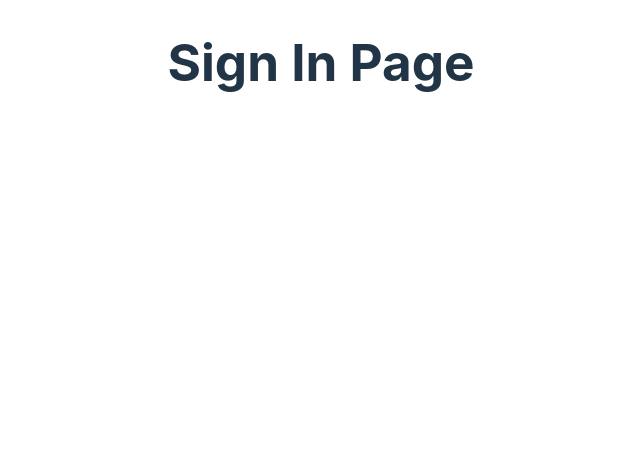
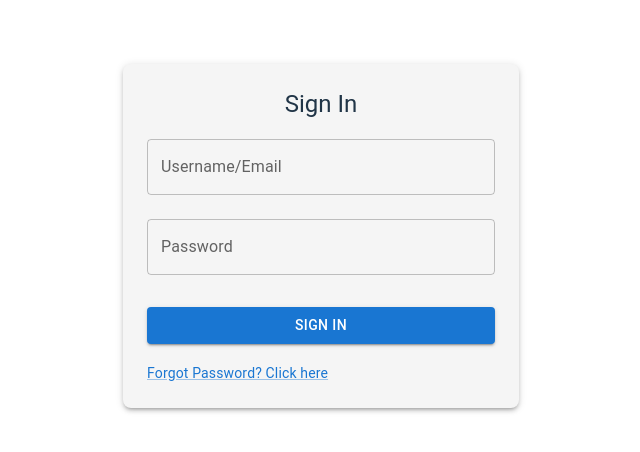
Before and after one commit to 1201-Du-Ryan/twProject3, a React (Vite) app in the folder my-scrollable-website/my-scrollable-website/: page /signin in a window 1280 px wide. Shown: the top 452 px of the page, without its empty margins (319-959 px from the left). Built offline with nearby package versions, Linux system fonts and the light colour scheme.

Commit message:
Implemented the skeleton of the sign in page according to the design of sign up

```diff
--- a/my-scrollable-website/my-scrollable-website/src/pages/SignInPage.jsx
+++ b/my-scrollable-website/my-scrollable-website/src/pages/SignInPage.jsx
@@ -1,12 +1,37 @@
 // src/pages/SignInPage.jsx
 import React from 'react';
+import { Container, Typography, Box, Link } from '@mui/material';
+import InputBox from '../components/InputBox';
+import CustomButton from '../components/custom_button';
 
 const SignInPage = () => {
   return (
-    <div>
-      <h1>Sign In Page</h1>
-      {/* Your sign-in form goes here */}
-    </div>
+    <Container maxWidth="xs">
+      <Box
+        sx={{
+          display: 'flex',
+          flexDirection: 'column',
+          alignItems: 'center',
+          marginTop: 8,
+          padding: 3,
+          borderRadius: 2,
+          boxShadow: 3,
+          backgroundColor: '#f5f5f5',
+        }}
+      >
+        <Typography component="h1" variant="h5">
+          Sign In
+        </Typography>
+        <form style={{ width: '100%', marginTop: 3 }}>
+          <InputBox label="Username/Email" type="text" />
+          <InputBox label="Password" type="password" />
+          <CustomButton title="Sign In" type="submit" />
+          <Link href="#" variant="body2">
+            Forgot Password? Click here
+          </Link>
+        </form>
+      </Box>
+    </Container>
   );
 };
 
--- a/my-scrollable-website/my-scrollable-website/src/pages/SignUpPage.jsx
+++ b/my-scrollable-website/my-scrollable-website/src/pages/SignUpPage.jsx
@@ -6,12 +6,13 @@ import CustomButton from '../components/custom_button';
 
 const SignUpPage = () => {
   return (
-    <Container maxWidth="xs">
+    <Container maxWidth="lg">
       <Box
         sx={{
           display: 'flex',
           flexDirection: 'column',
           alignItems: 'center',
+          justifyContent: 'center',
           marginTop: 8,
           padding: 3,
           borderRadius: 2,
```
